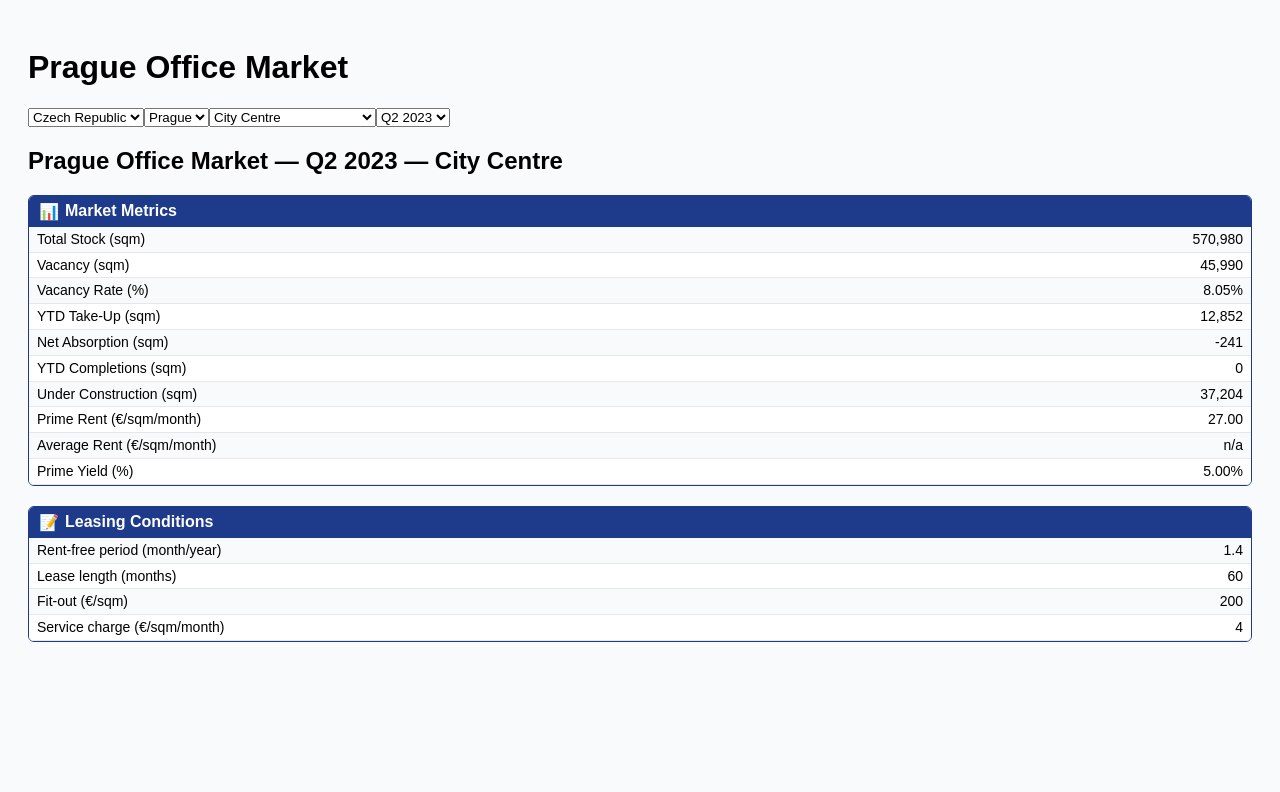
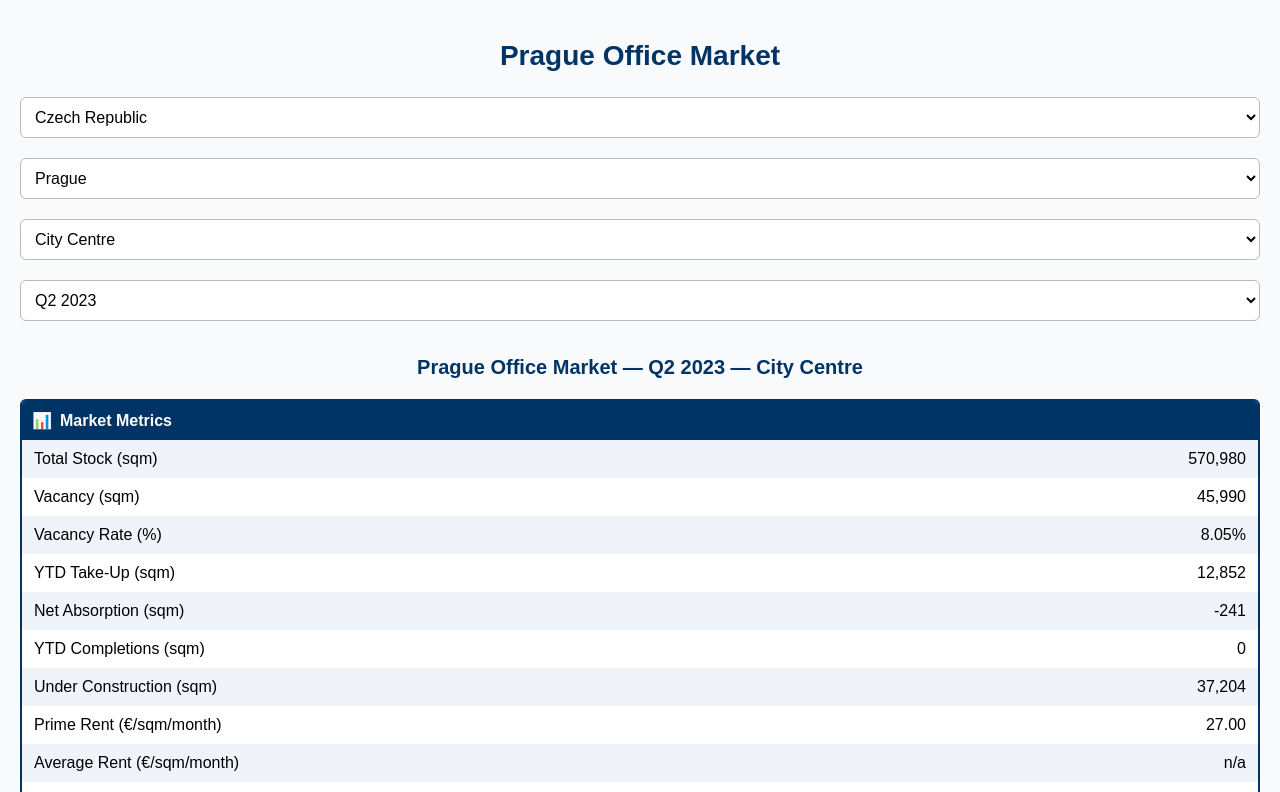
Before and after one commit to Musicandy13/market-data-cee-map, a React (Vite) app: page / in a window 1280 px wide. Shown: the top 792 px of the page. Built offline with nearby package versions, Linux system fonts and the light colour scheme.

Commit message:
Update App.css

```diff
--- a/src/App.css
+++ b/src/App.css
@@ -1,64 +1,69 @@
 body {
-  background-color: #f9fafb;
+  font-family: Arial, sans-serif;
+  background: #f9fafc;
+  margin: 0;
+  padding: 0;
+}
+
+h1 {
+  text-align: center;
+  font-size: 28px;
+  margin: 20px 0;
+  color: #003366;
+}
+
+h2 {
+  text-align: center;
+  margin: 20px 0 10px 0;
+  font-size: 20px;
+  color: #003366;
+}
+
+select {
+  width: 100%;
+  padding: 10px;
+  margin: 5px 0 15px 0;
+  font-size: 16px;
+  border: 1px solid #bbb;
+  border-radius: 6px;
+  background: #fff;
 }
 
 .section-box {
-  border: 1px solid #1e3a8a;
+  border: 2px solid #003366;
   border-radius: 6px;
-  margin-top: 20px;
+  margin: 20px 0;
+  background: white;
   overflow: hidden;
 }
 
 .section-header {
-  background-color: #1e3a8a;
+  background: #003366;
   color: white;
-  font-weight: 600;
-  padding: 6px 10px;
+  font-weight: bold;
+  padding: 10px;
   display: flex;
   align-items: center;
-  gap: 6px;
+}
+
+.section-header span {
+  margin-right: 8px;
 }
 
 .row {
   display: flex;
-  justify-content: space-between;
-  align-items: flex-start;
-  padding: 4px 8px;
-  border-bottom: 1px solid #e5e7eb;
-  background-color: #fff;
+  padding: 10px 12px;
 }
 
 .row:nth-child(even) {
-  background-color: #f9fafb;
+  background: #f0f4fa;
 }
 
-/* ✅ Labels jetzt automatisch 2-zeilig */
 .row-label {
   flex: 1;
-  font-size: 14px;
-  line-height: 1.2em;
-  white-space: normal;
-  word-break: break-word;
-  overflow-wrap: break-word;
-  max-width: 65%;
 }
 
-/* ✅ Werte bleiben einzeilig rechtsbündig */
 .row-value {
-  flex-shrink: 0;
+  width: 220px;
   text-align: right;
-  font-weight: 500;
-  font-size: 14px;
-  min-width: 30%;
-  white-space: nowrap;
 }
-
-/* kleine Verbesserung für Mobile */
-@media (max-width: 420px) {
-  .row-label {
-    font-size: 13px;
-  }
-  .row-value {
-    font-size: 13px;
-  }
-}
```
